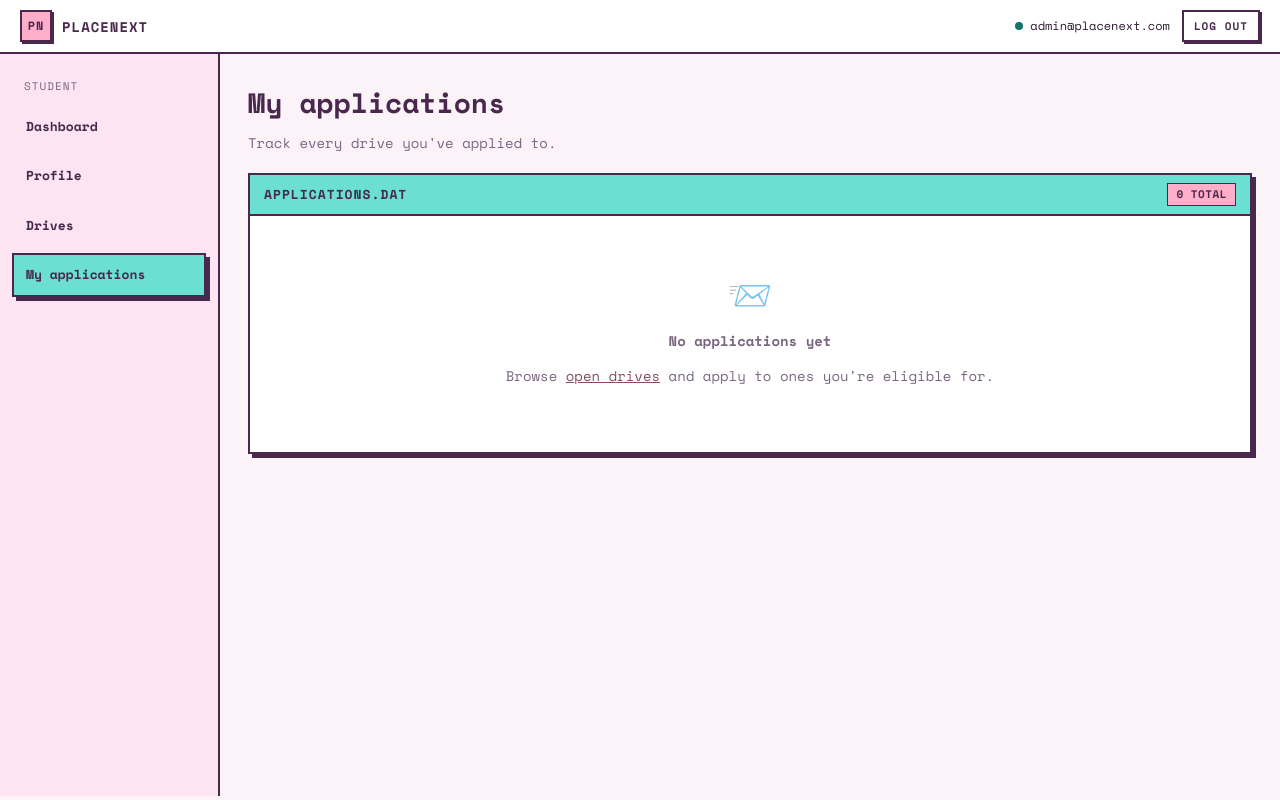
After one commit to 1ow1atency/placenext, a Spring Boot app: page /student/applications in a window 1280 px wide. The commit adds this page. Run offline with Spring Boot 4, Linux system fonts and the light colour scheme; a user stored in the database is signed in; some of the project's set-up classes (security, data sources, template engines, error pages and the like) are left out, and stand-ins take their place.

Commit message:
Step 8: student applications with eligibility, deadline and duplicate checks

```diff
--- /dev/null
+++ b/src/main/java/com/placenext/placenext/controller/StudentApplicationController.java
@@ -0,0 +1,82 @@
+package com.placenext.placenext.controller;
+
+import com.placenext.placenext.model.Drive;
+import com.placenext.placenext.model.StudentProfile;
+import com.placenext.placenext.model.User;
+import com.placenext.placenext.repository.StudentProfileRepository;
+import com.placenext.placenext.repository.UserRepository;
+import com.placenext.placenext.service.ApplicationService;
+import com.placenext.placenext.service.DriveService;
+import org.springframework.security.core.Authentication;
+import org.springframework.stereotype.Controller;
+import org.springframework.ui.Model;
+import org.springframework.web.bind.annotation.GetMapping;
+import org.springframework.web.bind.annotation.PathVariable;
+import org.springframework.web.bind.annotation.PostMapping;
+import org.springframework.web.bind.annotation.RequestMapping;
+import org.springframework.web.servlet.mvc.support.RedirectAttributes;
+
+@Controller
+@RequestMapping("/student")
+public class StudentApplicationController {
+
+    private final UserRepository userRepository;
+    private final StudentProfileRepository studentProfileRepository;
+    private final DriveService driveService;
+    private final ApplicationService applicationService;
+
+    public StudentApplicationController(UserRepository userRepository,
+                                        StudentProfileRepository studentProfileRepository,
+                                        DriveService driveService,
+                                        ApplicationService applicationService) {
+        this.userRepository = userRepository;
+        this.studentProfileRepository = studentProfileRepository;
+        this.driveService = driveService;
+        this.applicationService = applicationService;
+    }
+
+    @GetMapping("/applications")
+    public String list(Authentication auth, Model model) {
+        StudentProfile profile = currentProfile(auth);
+        model.addAttribute("applications",
+                profile == null ? java.util.List.of() : applicationService.forStudent(profile));
+        return "student/applications";
+    }
+
+    @PostMapping("/drives/{id}/apply")
+    public String apply(@PathVariable("id") Long id, Authentication auth, RedirectAttributes redirect) {
+        StudentProfile profile = currentProfile(auth);
+        Drive drive = driveService.findById(id).orElse(null);
+        if (drive == null) {
+            return "redirect:/student/drives";
+        }
+        if (profile == null || !profile.isComplete()) {
+            redirect.addFlashAttribute("error", "Complete your profile and upload your resume first.");
+            return "redirect:/student/drives/" + id;
+        }
+        try {
+            applicationService.apply(profile, drive);
+            redirect.addFlashAttribute("message", "Application submitted! Track it under My applications.");
+        } catch (IllegalArgumentException e) {
+            redirect.addFlashAttribute("error", e.getMessage());
+        }
+        return "redirect:/student/drives/" + id;
+    }
+
+    @PostMapping("/applications/{id}/withdraw")
+    public String withdraw(@PathVariable("id") Long id, Authentication auth, RedirectAttributes redirect) {
+        StudentProfile profile = currentProfile(auth);
+        try {
+            applicationService.withdraw(profile, id);
+            redirect.addFlashAttribute("message", "Application withdrawn.");
+        } catch (IllegalArgumentException e) {
+            redirect.addFlashAttribute("error", e.getMessage());
+        }
+        return "redirect:/student/applications";
+    }
+
+    private StudentProfile currentProfile(Authentication auth) {
+        User user = userRepository.findByEmail(auth.getName()).orElseThrow();
+        return studentProfileRepository.findByUser(user).orElse(null);
+    }
+}
--- a/src/main/resources/static/css/placenext.css
+++ b/src/main/resources/static/css/placenext.css
@@ -183,3 +183,8 @@ textarea.input { min-height: 120px; resize: vertical; line-height: 1.5; }
 .kv dd { margin: 0; }
 .pre-wrap { white-space: pre-wrap; }
 @media (max-width: 860px) { .kv { grid-template-columns: 1fr; } }
+
+.status-APPLIED { background: var(--pink); }
+.status-SHORTLISTED { background: var(--mint); }
+.status-SELECTED { background: var(--mint); }
+.status-WITHDRAWN { background: var(--white); color: var(--muted); }
--- a/src/main/resources/templates/fragments.html
+++ b/src/main/resources/templates/fragments.html
@@ -29,7 +29,7 @@
         <a th:href="@{/student/dashboard}" th:classappend="${active == 'dashboard'} ? 'active'">Dashboard</a>
         <a th:href="@{/student/profile}" th:classappend="${active == 'profile'} ? 'active'">Profile</a>
         <a th:href="@{/student/drives}" th:classappend="${active == 'drives'} ? 'active'">Drives</a>
-        <a href="#">My applications <span class="soon">SOON</span></a>
+        <a th:href="@{/student/applications}" th:classappend="${active == 'applications'} ? 'active'">My applications</a>
     </th:block>
 
     <th:block th:if="${role == 'RECRUITER'}">
--- /dev/null
+++ b/src/main/resources/templates/student/applications.html
@@ -0,0 +1,58 @@
+<!DOCTYPE html>
+<html xmlns:th="http://www.thymeleaf.org">
+<head th:replace="~{fragments :: pageHead('My applications')}"></head>
+<body>
+<header th:replace="~{fragments :: statusbar}"></header>
+<div class="shell">
+    <nav th:replace="~{fragments :: sidenav('applications', 'STUDENT')}"></nav>
+    <main class="main">
+
+        <div class="page-title">
+            <h1>My applications</h1>
+            <p>Track every drive you've applied to.</p>
+        </div>
+
+        <div class="alert alert-success" th:if="${message}" th:text="${message}">Done</div>
+        <div class="alert alert-error" th:if="${error}" th:text="${error}">Error</div>
+
+        <div class="window">
+            <div class="window-bar mint">
+                <span>APPLICATIONS.DAT</span>
+                <span class="badge" th:text="${#lists.size(applications)} + ' total'">0 total</span>
+            </div>
+            <div class="window-body">
+                <div class="empty" th:if="${#lists.isEmpty(applications)}">
+                    <div class="empty-icon">📨</div>
+                    <strong>No applications yet</strong>
+                    <p>Browse <a th:href="@{/student/drives}">open drives</a> and apply to ones you're eligible for.</p>
+                </div>
+
+                <div class="table-wrap" th:unless="${#lists.isEmpty(applications)}">
+                    <table class="table">
+                        <thead>
+                        <tr><th>Drive</th><th>Company</th><th>Pay</th><th>Applied on</th><th>Status</th><th></th></tr>
+                        </thead>
+                        <tbody>
+                        <tr th:each="a : ${applications}">
+                            <td><a th:href="@{/student/drives/{id}(id=${a.drive.id})}" th:text="${a.drive.title}">Drive</a></td>
+                            <td th:text="${a.drive.companyName}">Company</td>
+                            <td th:text="${a.drive.compensation}">Pay</td>
+                            <td th:text="${#temporals.format(a.appliedAt, 'dd MMM yyyy')}">Date</td>
+                            <td><span class="badge" th:classappend="'status-' + ${a.status}" th:text="${a.status.label}">Status</span></td>
+                            <td>
+                                <form th:if="${a.status.name() == 'APPLIED'}"
+                                      th:action="@{/student/applications/{id}/withdraw(id=${a.id})}" method="post" class="inline-form">
+                                    <button type="submit" class="btn btn-sm btn-danger">Withdraw</button>
+                                </form>
+                            </td>
+                        </tr>
+                        </tbody>
+                    </table>
+                </div>
+            </div>
+        </div>
+
+    </main>
+</div>
+</body>
+</html>
```
Also changed, not shown: src/main/java/com/placenext/placenext/controller/DashboardController.java (+16 -1 lines), src/main/java/com/placenext/placenext/controller/StudentDriveController.java (+20 -2 lines), src/main/java/com/placenext/placenext/model/Application.java (added, +37 -0 lines), src/main/java/com/placenext/placenext/model/ApplicationStatus.java (added, +19 -0 lines), src/main/java/com/placenext/placenext/repository/ApplicationRepository.java (added, +25 -0 lines), src/main/java/com/placenext/placenext/service/ApplicationService.java (added, +86 -0 lines), src/main/resources/templates/student/drive-detail.html (+17 -2 lines).
